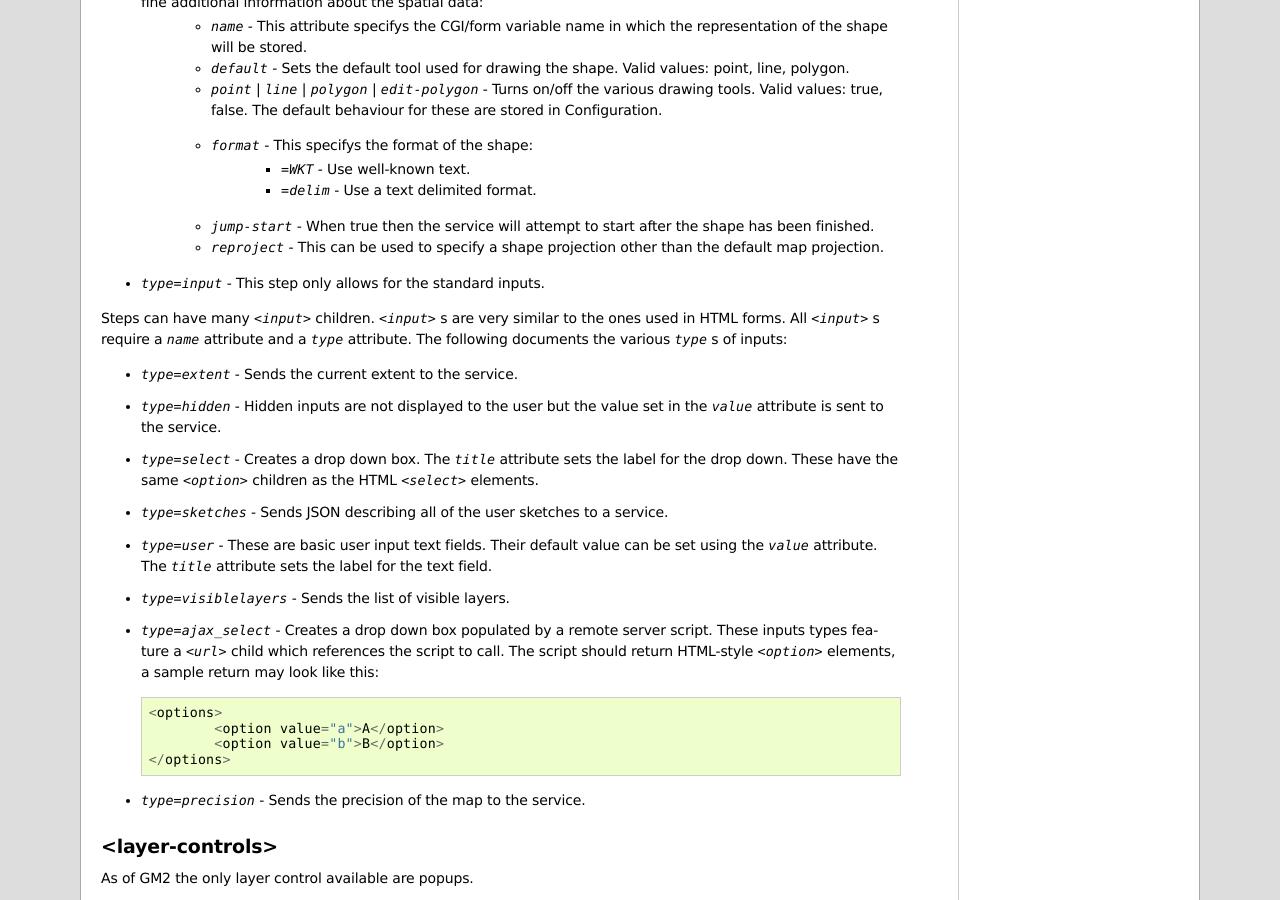
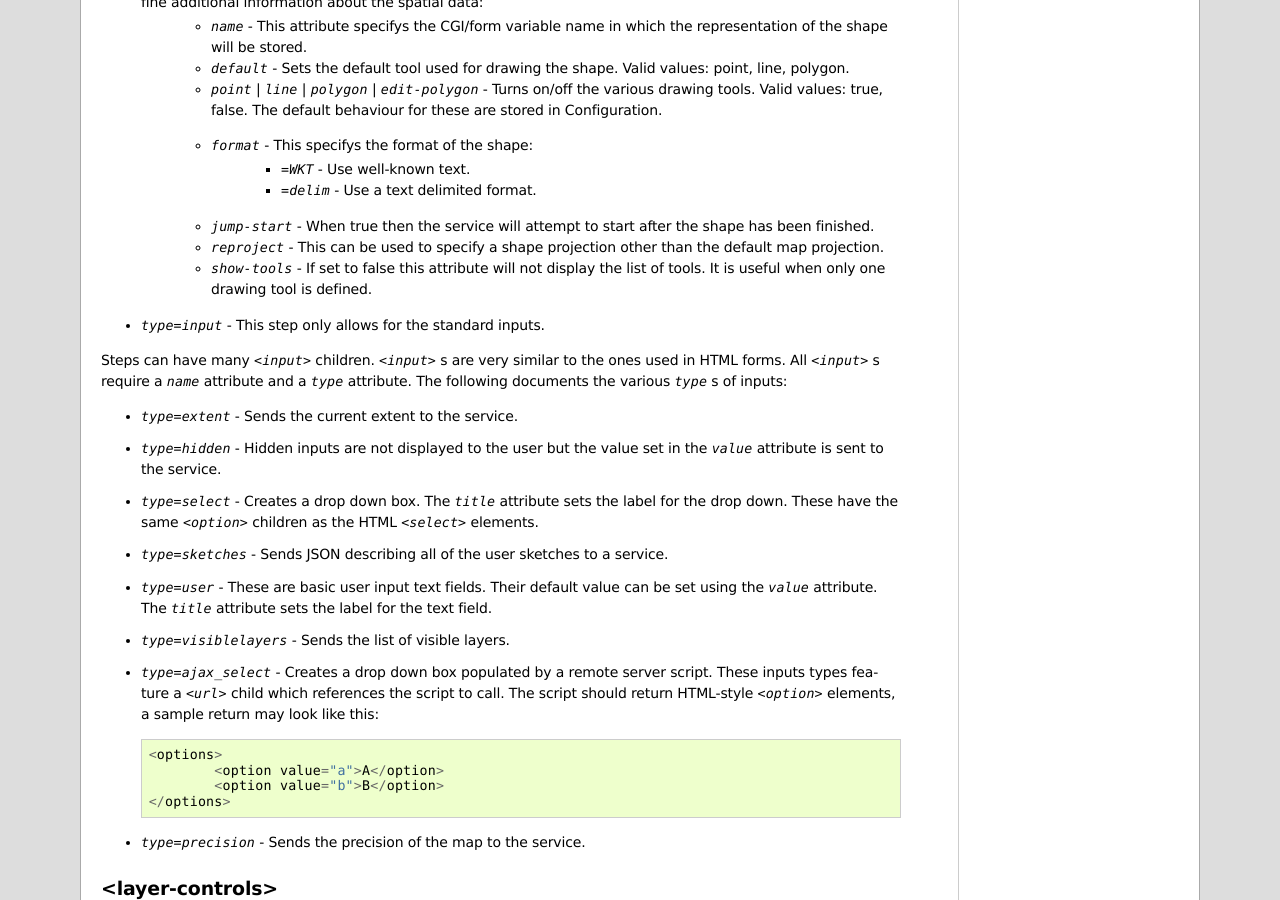
Before and after one commit to geomoose/geomoose-docs, a Sphinx documentation site: the page built from source/docs/mapbook.txt, in a window 1280 px wide and 900 px high, scrolled down 6291 px. Built offline with Sphinx 7.4.7, drawn with Linux system fonts in a browser that asks for light colours.

Commit message:
Add in show-tools attribute

```diff
--- a/source/docs/mapbook.txt
+++ b/source/docs/mapbook.txt
@@ -305,6 +305,7 @@ Services each have `<step>` children.  There are two types of steps:
 		* `=delim` - Use a text delimited format.
 	* `jump-start` - When true then the service will attempt to start after the shape has been finished.
 	* `reproject` - This can be used to specify a shape projection other than the default map projection.
+	* `show-tools` - If set to false this attribute will not display the list of tools.  It is useful when only one drawing tool is defined.
 
 * `type=input` - This step only allows for the standard inputs.
 
```
